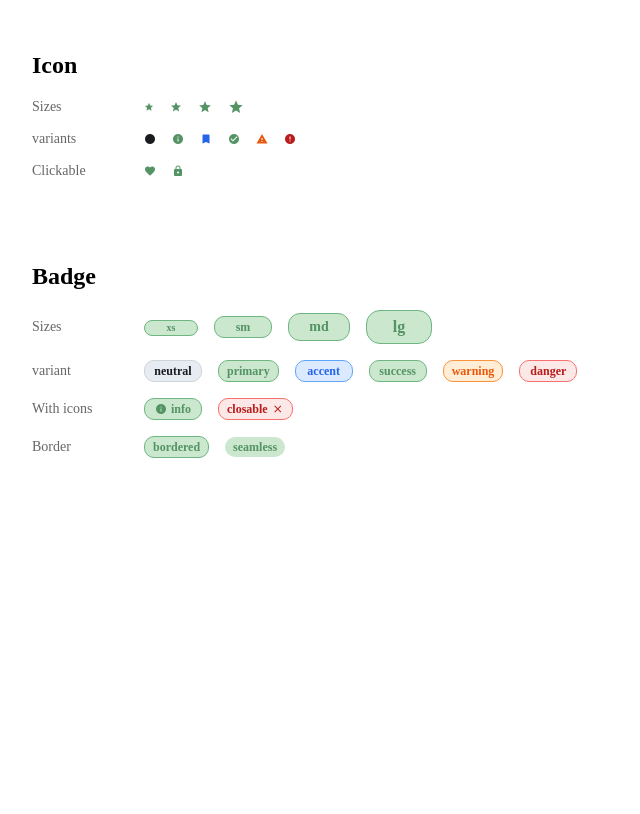
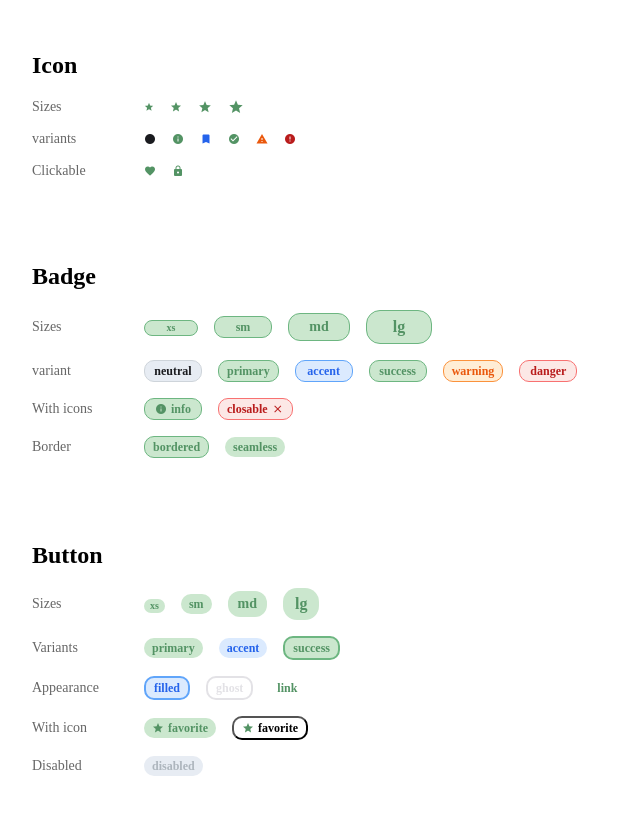
Before and after one commit to paulelyson/elyui, an Angular app: page / in a window 1280 px wide. Shown: the top 814 px of the page, without its empty margins (0-640 px from the left). Built offline with nearby package versions, Linux system fonts and the light colour scheme.

Commit message:
feat: add button component with size, variant, and appearance options, and update styles

```diff
--- a/src/app/app.html
+++ b/src/app/app.html
@@ -60,4 +60,42 @@
   </div>
 </section>
 
+<section class="icon-overview">
+  <h2>Button</h2>
+
+  <div class="icon-overview__row">
+    <span class="icon-overview__label">Sizes</span>
+    <app-button size="xs" variant="primary">xs</app-button>
+    <app-button size="sm" variant="primary">sm</app-button>
+    <app-button size="md" variant="primary">md</app-button>
+    <app-button size="lg" variant="primary">lg</app-button>
+  </div>
+
+  <div class="icon-overview__row">
+    <span class="icon-overview__label">Variants</span>
+    <app-button variant="primary">primary</app-button>
+    <app-button variant="accent">accent</app-button>
+    <app-button variant="success">success</app-button>
+  </div>
+
+  <div class="icon-overview__row">
+    <span class="icon-overview__label">Appearance</span>
+    <app-button appearance="filled" variant="accent">filled</app-button>
+    <app-button appearance="ghost">ghost</app-button>
+    <app-button appearance="link" variant="primary">link</app-button>
+  </div>
+
+  <div class="icon-overview__row">
+    <span class="icon-overview__label">With icon</span>
+    <app-button variant="primary" icon="star">favorite</app-button>
+    <app-button variant="warning" icon="star">favorite</app-button>
+
+  </div>
+
+  <div class="icon-overview__row">
+    <span class="icon-overview__label">Disabled</span>
+    <app-button variant="primary" [disabled]="true">disabled</app-button>
+  </div>
+</section>
+
 <router-outlet/>
--- a/src/app/app.ts
+++ b/src/app/app.ts
@@ -2,10 +2,11 @@ import { Component, signal } from '@angular/core';
 import { RouterOutlet } from '@angular/router';
 import { Icon } from './components/icon/icon';
 import { Badge } from './components/badge/badge';
+import { Button } from './components/button/button';
 
 @Component({
   selector: 'app-root',
-  imports: [RouterOutlet, Icon, Badge],
+  imports: [RouterOutlet, Icon, Badge, Button],
   templateUrl: './app.html',
   styleUrl: './app.css',
 })
--- a/src/app/components/button/button.css
+++ b/src/app/components/button/button.css
@@ -0,0 +1,108 @@
+.btn-custom {
+  display: inline-flex;
+  justify-content: center;
+  align-items: center;
+  cursor: pointer;
+  transition: 0.5s ease;
+  background-color: transparent;
+  font-weight: 550;
+  font-family: 'Poppins';
+}
+
+.btn-custom.primary {
+  border: none;
+  background: var(--color-bg-primary-idle);
+  color: var(--color-text-primary-default);
+}
+
+.btn-custom.secondary {
+  border: none;
+  background: var(--secondary);
+  color: var(--text);
+}
+
+.btn-custom.accent {
+  border: none;
+  background: var(--color-bg-accent-idle);
+  color: var(--color-text-accent-default);
+}
+
+.btn-custom.secondary.light {
+  border: none;
+  background: var(--secondary-100);
+  color: var(--text);
+}
+
+.btn-custom.success {
+  border: 2px solid var(--color-border-success-idle);
+  background: var(--color-bg-success-idle);
+  color: var(--color-text-success-default);
+}
+
+.btn-custom:disabled,
+.btn-custom[disabled] {
+  border: none;
+  background: var(--color-bg-gray-idle);
+  color: var(--color-text-gray-light);
+}
+
+/* appearance */
+.btn-custom.link {
+  border: none;
+  background: transparent;
+}
+
+.btn-custom.link:hover {
+  text-decoration: underline;
+  font-weight: 550;
+}
+
+.btn-custom.filled.accent {
+  background-color: var(--color-bg-accent-idle);
+  border: 2px solid var(--color-border-accent-idle);
+}
+
+.btn-custom.ghost {
+  border: 2px solid var(--color-text-white);
+  background: transparent;
+  color: var(--color-text-white);
+}
+
+/*
+* Sizes
+*/
+.btn-custom.xs {
+  padding: var(--padding-xs);
+  border-radius: var(--border-radius-xs);
+  gap: var(--gap-xs);
+  line-height: var(--font-size-xs);
+  font-size: var(--font-size-xs);
+}
+
+.btn-custom.sm {
+  padding: var(--padding-sm);
+  border-radius: var(--border-radius-sm);
+  gap: var(--gap-sm);
+  line-height: var(--font-size-sm);
+  font-size: var(--font-size-sm);
+}
+
+.btn-custom.md {
+  padding: var(--padding-md);
+  border-radius: var(--border-radius-md);
+  gap: var(--gap-md);
+  line-height: var(--font-size-md);
+  font-size: var(--font-size-md);
+}
+
+.btn-custom.lg {
+  padding: var(--padding-lg);
+  border-radius: var(--border-radius-lg);
+  gap: var(--gap-lg);
+  line-height: var(--font-size-lg);
+  font-size: var(--font-size-lg);
+}
+
+.btn-custom.width-filled {
+  width: 100%;
+}
--- a/src/app/components/button/button.html
+++ b/src/app/components/button/button.html
@@ -1 +1,13 @@
-<p>button works!</p>
+<button
+  [type]="type"
+  class="btn-custom"
+  [ngClass]="[appearance, shade, size, width, variant]"
+  (click)="onClicked()"
+  [disabled]="disabled"
+  [matTooltip]="tooltip"
+>
+  @if (icon) {
+    <app-icon [name]="icon" [size]="size"></app-icon>
+  }
+  <ng-content></ng-content>
+</button>
--- a/src/app/components/button/button.ts
+++ b/src/app/components/button/button.ts
@@ -1,9 +1,31 @@
-import { Component } from '@angular/core';
+import { CommonModule } from '@angular/common';
+import { Component, EventEmitter, Input, Output } from '@angular/core';
+import { MatIconModule } from '@angular/material/icon';
+import { MatTooltipModule } from '@angular/material/tooltip';
+import { Icon } from '../icon/icon';
+import { Size, Variant } from '@/models/ui/common-config.model';
+import { ButtonAppearance, ButtonShade, ButtonWidth } from '@/models/ui/button-config.model';
 
 @Component({
   selector: 'app-button',
-  imports: [],
+  imports: [CommonModule, MatIconModule, Icon, MatTooltipModule],
   templateUrl: './button.html',
   styleUrl: './button.css',
 })
-export class Button {}
+export class Button {
+  @Input() action: string = '';
+  @Input() variant: Variant = 'neutral';
+  @Input() appearance: ButtonAppearance = 'tonal';
+  @Input() size: Size = 'sm';
+  @Input() type: 'submit' | 'button' | 'reset' = 'button';
+  @Input() shade: ButtonShade = 'default';
+  @Input() width: ButtonWidth = 'width-auto';
+  @Input() icon: string = '';
+  @Input() tooltip: string = '';
+  @Input() disabled: boolean = false;
+  @Output() btnclicked: EventEmitter<string> = new EventEmitter<string>();
+
+  onClicked(): void {
+    this.btnclicked.emit(this.action);
+  }
+}
--- /dev/null
+++ b/src/app/models/ui/button-config.model.ts
@@ -0,0 +1,26 @@
+import { Size, Variant } from './common-config.model';
+
+export type ButtonShade = 'default' | 'light';
+export type ButtonWidth = 'width-filled' | 'width-auto';
+export type ButtonAppearance =
+  | 'filled'
+  | 'outlined'
+  | 'ghost' // visual style
+  | 'link'
+  | 'icon'
+  | 'tonal';
+
+export class ButtonConfig {
+  id: number = 0;
+  name: string = '';
+  size: Size = 'md';
+  variant: Variant = 'neutral';
+  appearance: ButtonAppearance = 'filled';
+  shade: ButtonShade = 'default';
+  width: ButtonWidth = 'width-auto';
+  type: 'submit' | 'button' | 'reset' = 'button';
+
+  constructor(partial?: Partial<ButtonConfig>) {
+    Object.assign(this, partial);
+  }
+}
--- a/src/styles.css
+++ b/src/styles.css
@@ -27,6 +27,8 @@
 
   /* Text colors */
   --color-text: #1a1b1f;
+  --color-text-white: #e3e2e6;
+  --color-text-gray-light: #adb5bd;
   --color-text-primary-default: #539364;
   --color-text-accent-default: #2563eb;
   --color-text-success-default: #539364;
```
